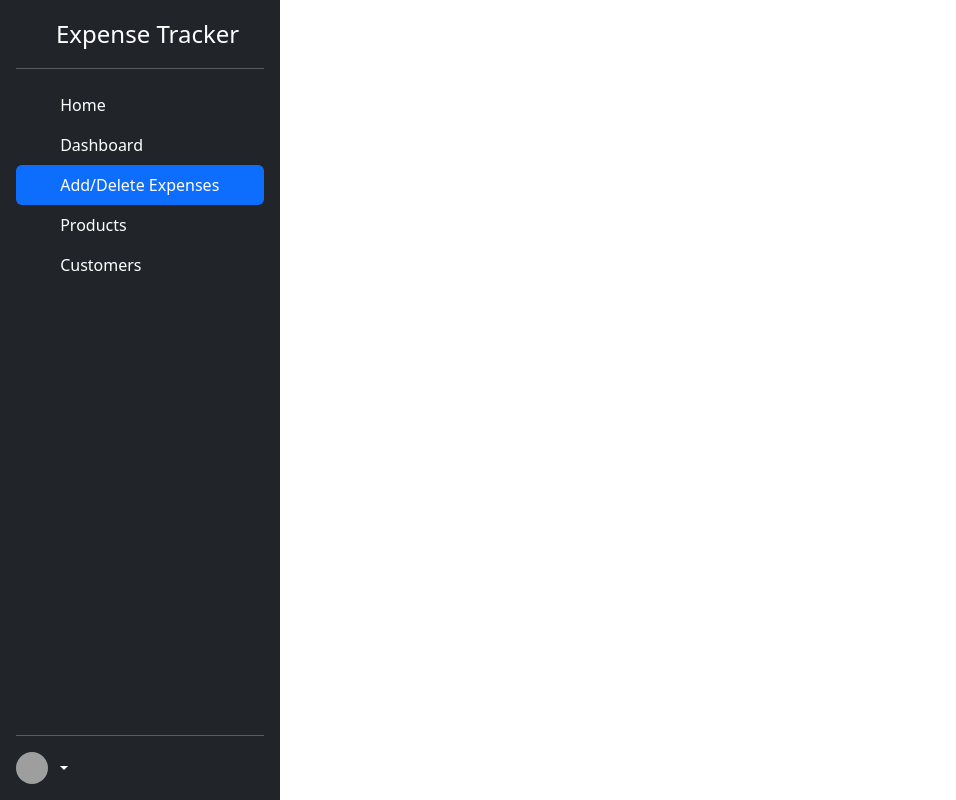
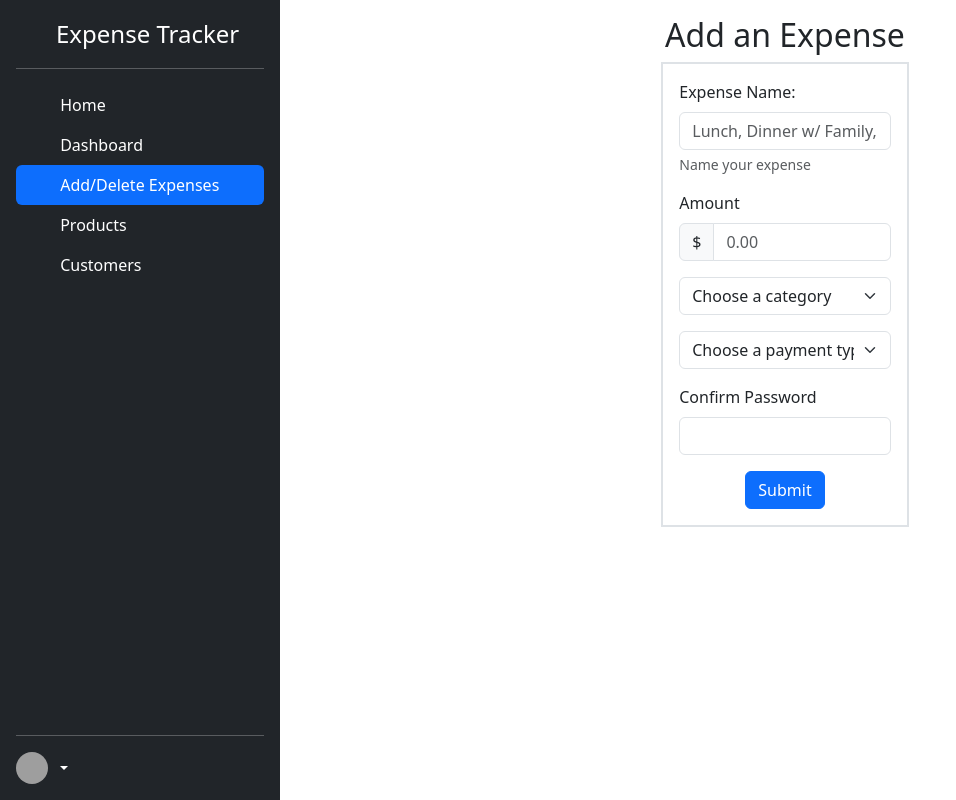
Before and after one commit to martinpare1208/expense_tracker, a Flask app: page /expenses in a window 1280 px wide. Shown: the whole page, without its empty margins (0-956 px from the left). Run offline with Flask 3, Linux system fonts and the light colour scheme; the visitor is signed in with stand-in values (Sample User, id 1); grey boxes are pictures that could not be loaded.

Commit message:
Updated models and added new tables to db and begun working on creating forms to take expense user input

```diff
--- a/app/templates/expenses.html
+++ b/app/templates/expenses.html
@@ -1 +1,61 @@
 {% extends 'logged_in_base.html' %}
+
+{% block main_content %}
+<div class="w-100 d-flex justify-content-center mt-3 flex-column align-items-center" id="container">
+
+  <!-- Expense Name -->
+
+<h2>Add an Expense</h2>
+<div class="w-25 border border-2 p-3">
+<div class="mb-3" id="expense-name-container">
+    <label for="usernameInput" class="form-label">Expense Name:</label>
+    <input type="username" class="form-control" id="expense-name" aria-describedby="expense-name-help" name="username" placeholder="Lunch, Dinner w/ Family, etc...">
+    <div id="expense-name-help" class="form-text">Name your expense</div>
+  </div>
+
+<!-- Expense Amount -->
+
+<div class="mb-3">
+  <label for="readonlyAmount" class="form-label">Amount</label>
+  <div class="input-group">
+    <span class="input-group-text">$</span>
+    <input type="text" class="form-control" id="readonlyAmount" placeholder="0.00" name="amount">
+  </div>
+</div>
+
+<!-- Category -->
+
+<div class="input-group mb-3">
+<select class="form-select" aria-label="Default select example">
+  <option disabled selected>Choose a category</option>
+  <option value="1">One</option>
+  <option value="2">Two</option>
+  <option value="3">Three</option>
+</select>
+</div>
+
+
+<!-- Payment Type -->
+
+<div class="input-group mb-3">
+<select class="form-select" aria-label="Default select example">
+  <option disabled selected>Choose a payment type</option>
+  <option value="1">One</option>
+  <option value="2">Two</option>
+  <option value="3">Three</option>
+</select>
+</div>
+
+
+
+
+  <div class="mb-3" id="confirm-password-container">
+    <label for="passwordInput" class="form-label">Confirm Password</label>
+    <input type="password" class="form-control" id="passwordInput" name="confirmPassword">
+  </div>
+  <div class="d-flex justify-content-center">
+  <button type="submit" class="btn btn-primary">Submit</button>
+  </div>
+</div>
+</div>
+{% endblock %}
--- a/app/templates/logged_in_base.html
+++ b/app/templates/logged_in_base.html
@@ -9,7 +9,7 @@
     <link rel="stylesheet" href="https://cdn.jsdelivr.net/npm/bootstrap-icons@1.13.1/font/bootstrap-icons.min.css">
   </head>
   <body>
-    <div class="d-flex flex-column flex-shrink-0 p-3 text-bg-dark min-vh-100 position-absolute" style="width: 280px;">
+    <div class="d-flex flex-column flex-shrink-0 p-3 text-bg-dark min-vh-100 position-fixed top-0 start-0" style="width: 280px;">
   <a href="/" class="d-flex align-items-center mb-3 mb-md-0 me-md-auto text-white text-decoration-none">
     <svg class="bi pe-none" width="40" height="32" aria-hidden="true">
 
```
Also changed, not shown: app/db/models.py (+10 -7 lines), app/templates/home.html (+7 -2 lines).
